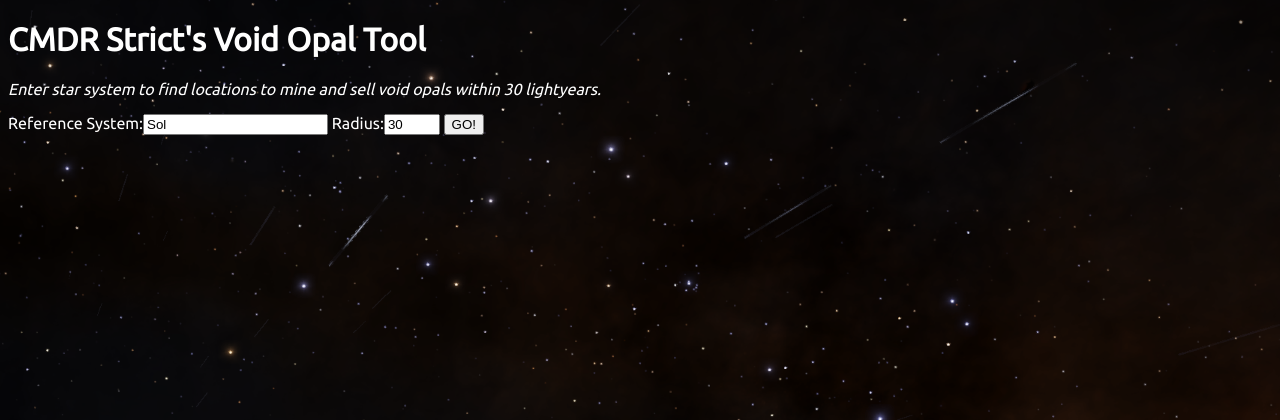
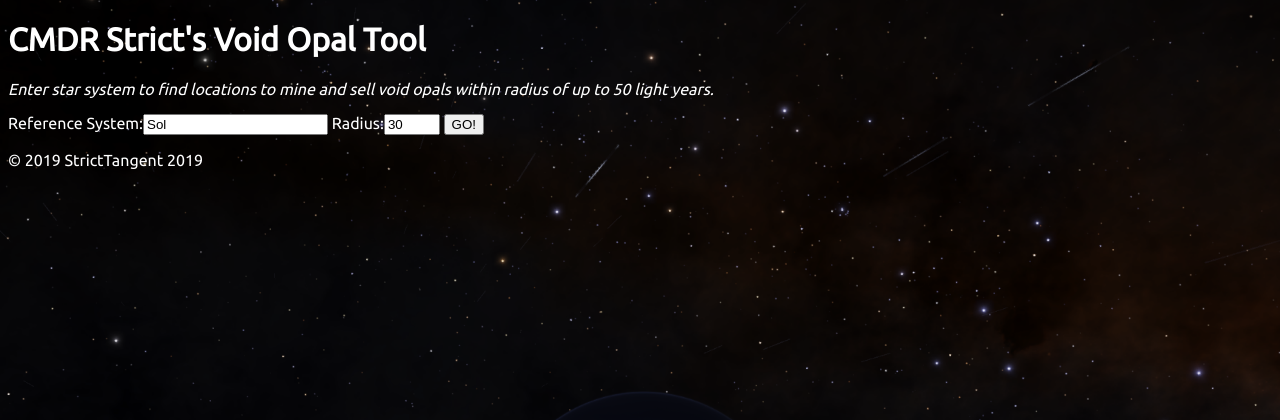
Before and after one commit to StrictTangent/elite, a Django app: page / in a window 1280 px wide. Shown: the top 420 px of the page. Run offline with Django 3.2, Linux system fonts and the light colour scheme.

Commit message:
Fixed Background

```diff
--- a/elite/templates/elite/wheretomine.html
+++ b/elite/templates/elite/wheretomine.html
@@ -11,6 +11,7 @@
       body {
         background-color: #000000;
         background-image: url('/static/elite.png');
+        background-size: cover;
         background-repeat-y: no-repeat;
         background-position: right top;
         background-attachment: fixed;
@@ -36,7 +37,7 @@
   <body>
 
     <h1>CMDR Strict's Void Opal Tool</h1>
-    <p><i>Enter star system to find locations to mine and sell void opals within 30 lightyears.</i></p>
+    <p><i>Enter star system to find locations to mine and sell void opals within radius of up to 50 light years.</i></p>
     <form action="/elite/" method="post">
       {% csrf_token %}
       {{ form }}
@@ -87,6 +88,6 @@
       </div>
 
     {% endif %}
-
+    <p>&copy; 2019 StrictTangent 2019</p>
   </body>
 </html>
```
